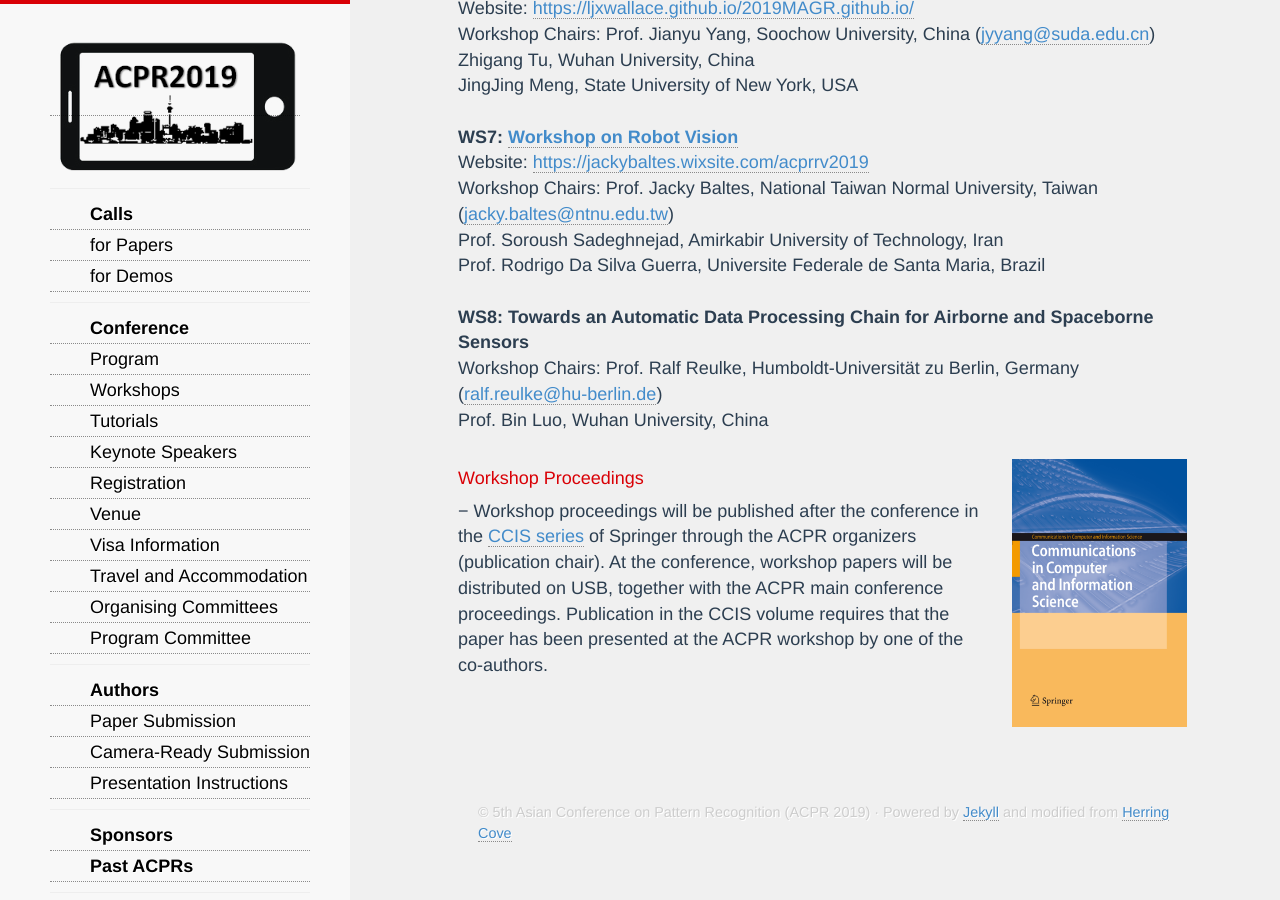
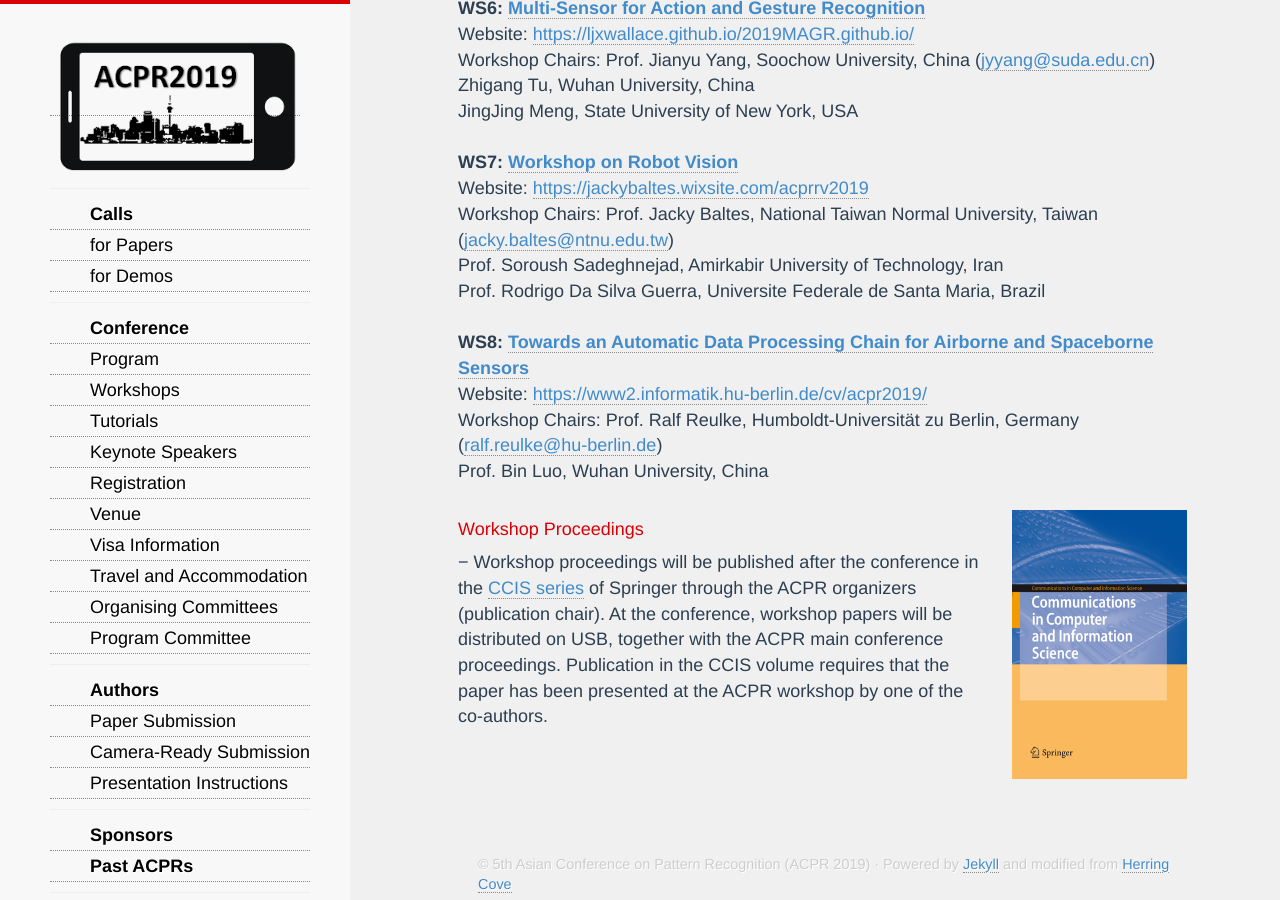
Before and after one commit to AndrewChenUoA/ACPR2019, a Jekyll site: the page built from workshops.html, in a window 1280 px wide and 900 px high, scrolled down 1405 px. Built offline with Jekyll 4.4.1, drawn with Linux system fonts in a browser that asks for light colours; nearby versions of some CDN libraries; Markdown is read by kramdown in place of the engine named in the settings; some of the changed text lies outside the part shown.

Commit message:
Add two more workshop links

```diff
--- a/workshops.html
+++ b/workshops.html
@@ -8,7 +8,8 @@
 
 Workshop WS1 will be at Hunua Room 3 (full day),  WS2 at Hunua Room 2 (morning), and workshops WS3 to WS8 will be in rooms in the 8th floor of Building WG of AUT (room assignments to be announced closer to the conference).<br/><br/>
 
-<b>WS1: Workshop on Computer Vision for Modern Vehicles</b><br/>
+<b>WS1: <a href="https://github.com/xiaojs18/ACPR19CVMV.github.io">Workshop on Computer Vision for Modern Vehicles</a></b><br/>
+Website: <a href="https://github.com/xiaojs18/ACPR19CVMV.github.io">https://github.com/xiaojs18/ACPR19CVMV.github.io</a><br/>
 Workshop Chairs: Prof. Jinsheng Xiao, Wuhan University, China (<a href="mailto:xiaojs@whu.edu.cn">xiaojs@whu.edu.cn</a>)<br/>
 Atsushi Imiya, Chiba University, Japan<br/>
 Hsiang-Jen Chien, Auckland Transport, New Zealand<br/>
@@ -58,7 +59,8 @@
 Prof. Soroush Sadeghnejad, Amirkabir University of Technology, Iran<br/>
 Prof. Rodrigo Da Silva Guerra, Universite Federale de Santa Maria, Brazil<br/><br/>
 
-<b>WS8: Towards an Automatic Data Processing Chain for Airborne and Spaceborne Sensors</b><br/>
+<b>WS8: <a href="https://www2.informatik.hu-berlin.de/cv/acpr2019/">Towards an Automatic Data Processing Chain for Airborne and Spaceborne Sensors</a></b><br/>
+Website: <a href="https://www2.informatik.hu-berlin.de/cv/acpr2019/">https://www2.informatik.hu-berlin.de/cv/acpr2019/</a><br/>
 Workshop Chairs: Prof. Ralf Reulke, Humboldt-Universität zu Berlin, Germany (<a href="mailto:ralf.reulke@hu-berlin.de">ralf.reulke@hu-berlin.de</a>)<br/>
 Prof. Bin Luo, Wuhan University, China<br/><br/>
 
```
